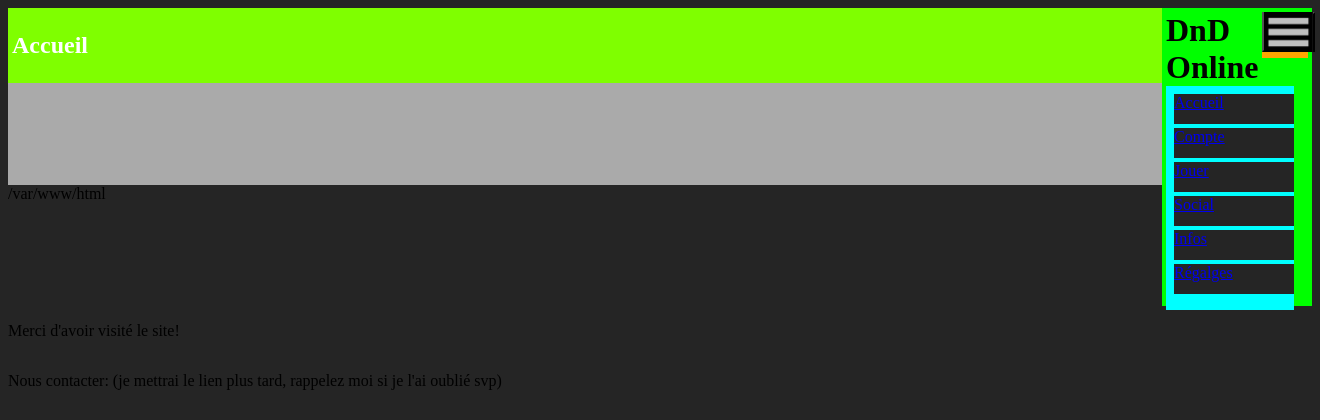
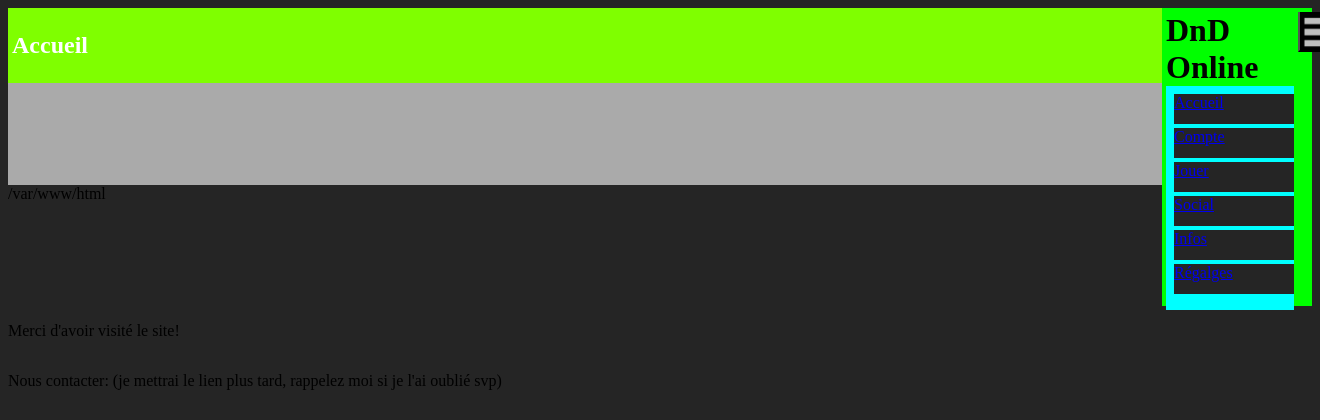
Before and after one commit to Iriax72/DnD-online, a PHP site: page /index.php in a window 1320 px wide; the page is wider, and only the part inside the window is pictured. Shown: the top 420 px of that part. Run offline with PHP 8.4, Linux system fonts and the light colour scheme.

Commit message:
ajustement taille boutton

```diff
--- a/style.css
+++ b/style.css
@@ -54,8 +54,8 @@ header nav{
 header span{
     grid-area: button;
     background-color: orange;
-    max-height: 46px;
-    max-width: 46px;
+    max-height: 10px;
+    max-width: 10px;
     padding: 0;
 }
 
```
